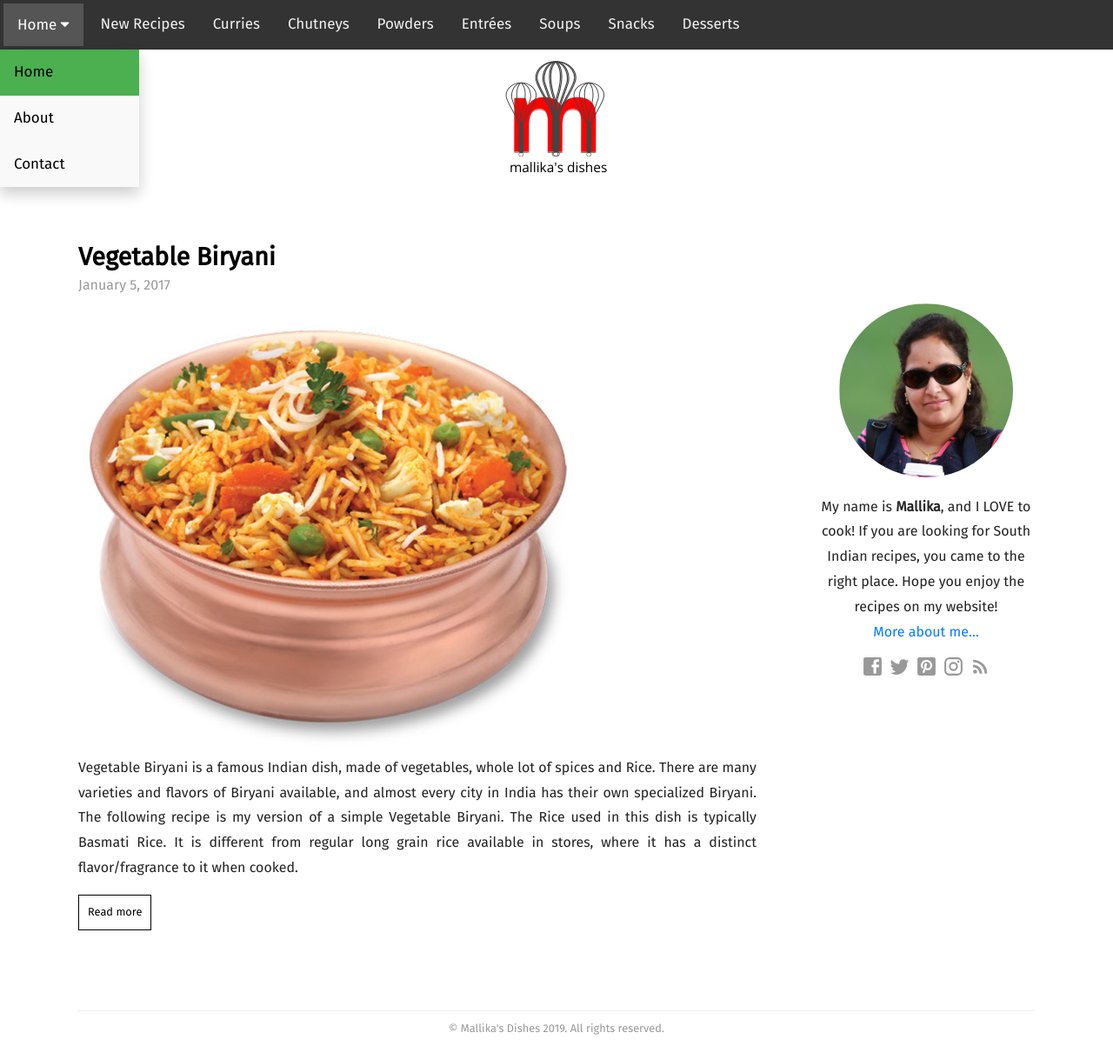
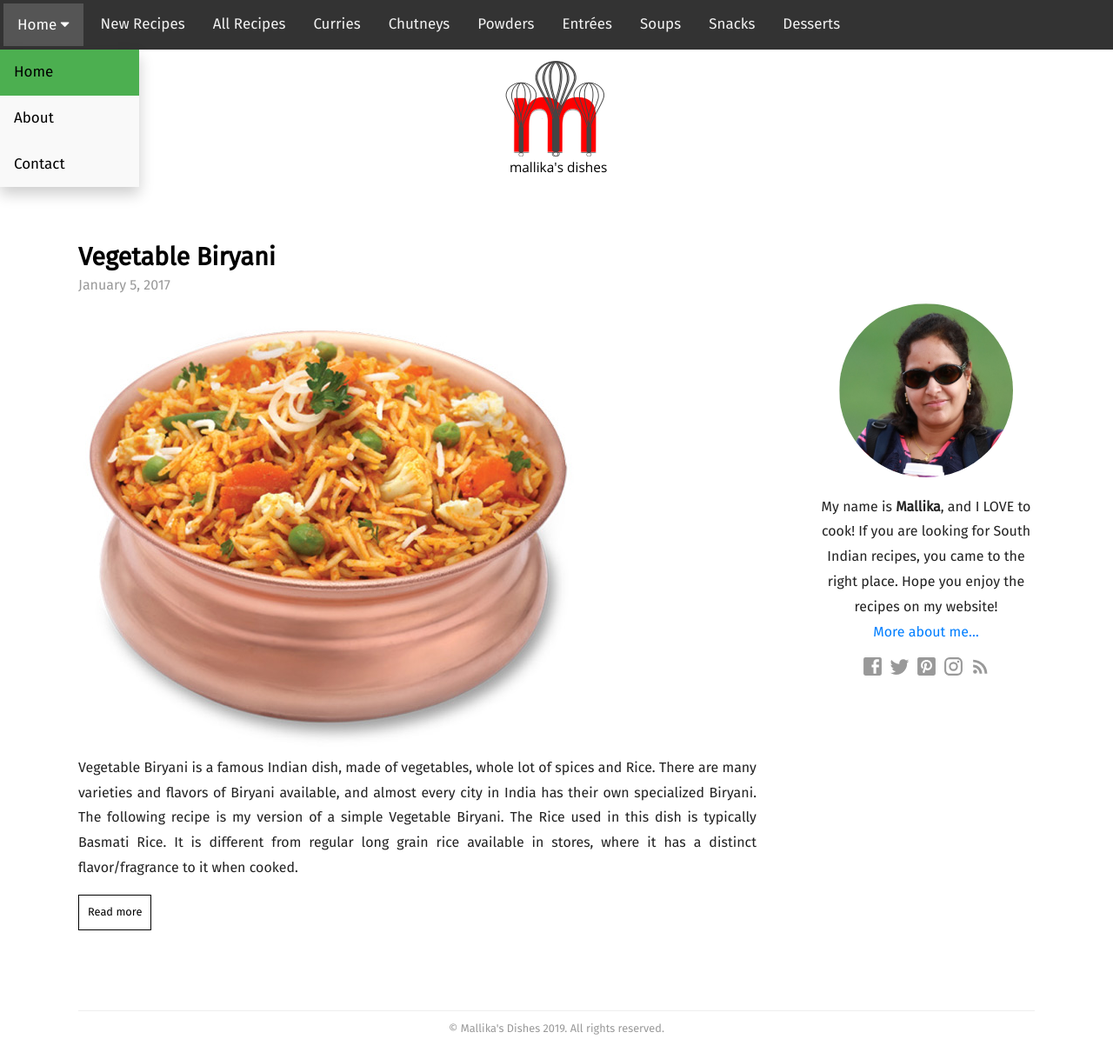
Before and after one commit to mallikasdishes/github.io, a Jekyll site: the page built from index.html, in a window 1280 px wide. Shown: the whole page at 87% size. Built offline with Jekyll 4.4.1, drawn with Linux system fonts in a browser that asks for light colours; some web fonts are replaced; the list of posts is cut into pages by our own code.

Commit message:
Update navigation.html

```diff
--- a/_includes/navigation.html
+++ b/_includes/navigation.html
@@ -27,10 +27,16 @@
     </div>
   </div>
 
+  {% if page.url == "/new/" %}
+    <a href="/new/" class="active">New Recipes</a>
+  {% else %}
+    <a href="/new/">New Recipes</a>
+  {% endif %}
+
   {% if page.url == "/recipes/" %}
-    <a href="/recipes/" class="active">New Recipes</a>
+    <a href="/recipes/" class="active">All Recipes</a>
   {% else %}
-    <a href="/recipes/">New Recipes</a>
+    <a href="/recipes/">All Recipes</a>
   {% endif %}
 
   {% if page.url == "/curries/" %}
```
